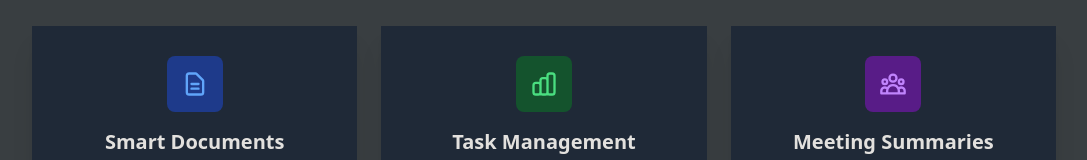
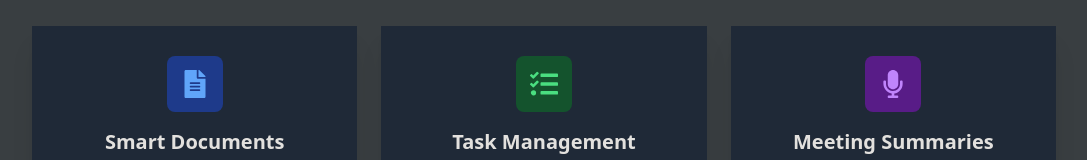
Before and after one commit to jvpatey/TeamFlowAI, a React (Vite) app in the folder frontend/: page / in a window 1280 px wide. Shown: the part 472-632 px from the top of the page, without its empty margins (96-1183 px from the left). Built offline with nearby package versions, Linux system fonts and the light colour scheme.

Commit message:
updated to use react icons for tiles

```diff
--- a/frontend/src/pages/WelcomePage.tsx
+++ b/frontend/src/pages/WelcomePage.tsx
@@ -1,27 +1,14 @@
 import { PageBackground } from "../components/layout/PageBackground";
 import { useAuthModal } from "../context/AuthModalProvider";
 import { FeatureCard } from "../components/welcome/FeatureCard";
+import { FaFileAlt, FaTasks, FaMicrophone } from "react-icons/fa";
 import logoNoBg from "../assets/logo_no_bg.png";
 
 // Feature data for the cards
 const features = [
   {
     id: 1,
-    icon: (
-      <svg
-        className="w-7 h-7"
-        fill="none"
-        stroke="currentColor"
-        viewBox="0 0 24 24"
-      >
-        <path
-          strokeLinecap="round"
-          strokeLinejoin="round"
-          strokeWidth="2"
-          d="M9 12h6m-6 4h6m2 5H7a2 2 0 01-2-2V5a2 2 0 012-2h5.586a1 1 0 01.707.293l5.414 5.414a1 1 0 01.293.707V19a2 2 0 01-2 2z"
-        />
-      </svg>
-    ),
+    icon: <FaFileAlt size={28} />,
     title: "Smart Documents",
     description:
       "Create and organize documents with AI assistance to boost your productivity and collaboration.",
@@ -32,21 +19,7 @@ const features = [
   },
   {
     id: 2,
-    icon: (
-      <svg
-        className="w-7 h-7"
-        fill="none"
-        stroke="currentColor"
-        viewBox="0 0 24 24"
-      >
-        <path
-          strokeLinecap="round"
-          strokeLinejoin="round"
-          strokeWidth="2"
-          d="M9 19v-6a2 2 0 00-2-2H5a2 2 0 00-2 2v6a2 2 0 002 2h2a2 2 0 002-2zm0 0V9a2 2 0 012-2h2a2 2 0 012 2v10m-6 0a2 2 0 002 2h2a2 2 0 002-2m0 0V5a2 2 0 012-2h2a2 2 0 012 2v14a2 2 0 01-2 2h-2a2 2 0 01-2-2z"
-        />
-      </svg>
-    ),
+    icon: <FaTasks size={28} />,
     title: "Task Management",
     description:
       "Track your tasks and projects efficiently with visual boards and AI-powered insights.",
@@ -57,21 +30,7 @@ const features = [
   },
   {
     id: 3,
-    icon: (
-      <svg
-        className="w-7 h-7"
-        fill="none"
-        stroke="currentColor"
-        viewBox="0 0 24 24"
-      >
-        <path
-          strokeLinecap="round"
-          strokeLinejoin="round"
-          strokeWidth="2"
-          d="M17 20h5v-2a3 3 0 00-5.356-1.857M17 20H7m10 0v-2c0-.656-.126-1.283-.356-1.857M7 20H2v-2a3 3 0 015.356-1.857M7 20v-2c0-.656.126-1.283.356-1.857m0 0a5.002 5.002 0 019.288 0M15 7a3 3 0 11-6 0 3 3 0 016 0zm6 3a2 2 0 11-4 0 2 2 0 014 0zM7 10a2 2 0 11-4 0 2 2 0 014 0z"
-        />
-      </svg>
-    ),
+    icon: <FaMicrophone size={28} />,
     title: "Meeting Summaries",
     description:
       "Generate intelligent meeting summaries and action items automatically with AI.",
```
